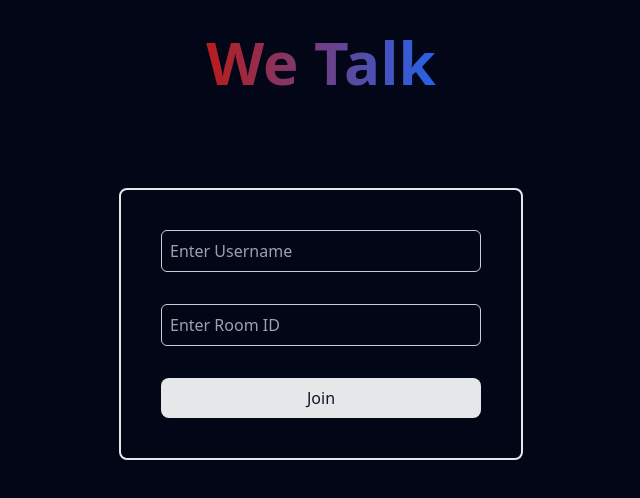
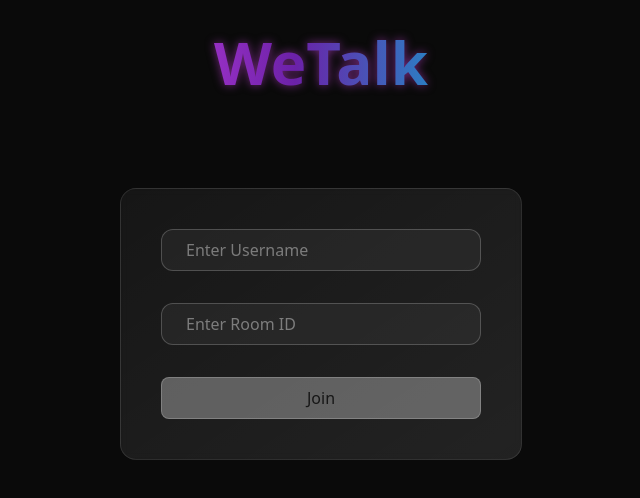
Before and after one commit to Krishnanand2517/webrtc-video-chat, a React (Vite) app in the folder client/: page / in a window 1280 px wide. Shown: the top 498 px of the page, without its empty margins (319-959 px from the left). Built offline with nearby package versions, Linux system fonts and the light colour scheme; no server answers.

Commit message:
style: Refine the entire look

```diff
--- a/client/package.json
+++ b/client/package.json
@@ -1,7 +1,7 @@
 {
   "name": "client",
   "private": true,
-  "version": "0.0.0",
+  "version": "0.2.0",
   "type": "module",
   "scripts": {
     "dev": "vite",
--- a/client/src/App.tsx
+++ b/client/src/App.tsx
@@ -2,7 +2,7 @@ import { Outlet } from "react-router-dom";
 
 function App() {
   return (
-    <div className="min-h-screen bg-slate-950 text-white">
+    <div className="min-h-screen bg-neutral-950 text-white/90">
       <Outlet />
     </div>
   );
--- a/client/src/screens/Lobby.tsx
+++ b/client/src/screens/Lobby.tsx
@@ -1,10 +1,14 @@
 import { FormEvent, useCallback, useEffect, useState } from "react";
 import { useNavigate } from "react-router-dom";
+
 import { useSocket } from "../hooks/useSocket";
 
 const LobbyScreen = () => {
   const navigate = useNavigate();
   const socket = useSocket();
+
+  const [isVisible, setIsVisible] = useState(false);
+  const [isLoading, setIsLoading] = useState(false);
 
   const [email, setEmail] = useState("");
   const [room, setRoom] = useState("");
@@ -12,6 +16,7 @@ const LobbyScreen = () => {
   const handleSubmitForm = useCallback(
     (e: FormEvent) => {
       e.preventDefault();
+      setIsLoading(true);
 
       socket?.emit("room:join", { email, room });
     },
@@ -21,30 +26,41 @@ const LobbyScreen = () => {
   const handleRoomJoin = useCallback(
     ({ room }: { room: string }) => {
       navigate(`/room/${room}`);
+      setIsLoading(false);
     },
     [navigate]
   );
 
   useEffect(() => {
+    setIsVisible(true);
+  }, []);
+
+  useEffect(() => {
     socket?.on("room:join", handleRoomJoin);
   }, [socket, handleRoomJoin]);
 
+  const isFormValid = email && room;
+
   return (
-    <div className="py-8 flex flex-col gap-24 justify-center items-center">
-      <h1 className="font-black text-4xl lg:text-6xl bg-gradient-to-r from-red-700 to-blue-600 text-transparent bg-clip-text">
-        We Talk
+    <div
+      className={`py-8 flex flex-col gap-24 justify-center items-center duration-1000 delay-300 ${
+        isVisible ? "opacity-100 translate-y-0" : "opacity-0 translate-y-8"
+      }`}
+    >
+      <h1 className="font-black text-4xl lg:text-6xl bg-gradient-to-r from-fuchsia-500 via-purple-800 to-cyan-500 bg-clip-text text-transparent bg-[length:200%_auto] animate-gradient drop-shadow-[0_0_5px_rgba(217,70,239,0.5)] dark:drop-shadow-[0_0_15px_rgba(34,211,238,0.4)]">
+        WeTalk
       </h1>
 
       <form
         onSubmit={handleSubmitForm}
-        className="p-6 lg:p-10 flex flex-col gap-6 lg:gap-8 border-2 rounded-lg"
+        className="p-6 lg:p-10 flex flex-col gap-6 lg:gap-8 bg-gradient-to-br from-white/5 to-white/10 backdrop-blur-sm border border-white/10 rounded-2xl hover:border-fuchsia-500/30 transition-all duration-500"
       >
         <input
           type="text"
           value={email}
           onChange={(e) => setEmail(e.target.value)}
           placeholder="Enter Username"
-          className="w-52 lg:w-80 text-sm lg:text-base bg-transparent border border-white/80 rounded-md p-2"
+          className="w-52 lg:w-80 text-sm lg:text-base bg-white/5 border border-white/20 rounded-xl px-6 py-2 text-white placeholder-white/40 focus:border-fuchsia-500/50 focus:bg-white/10 focus:outline-none transition-all duration-300"
           required
         />
 
@@ -53,12 +69,16 @@ const LobbyScreen = () => {
           value={room}
           onChange={(e) => setRoom(e.target.value)}
           placeholder="Enter Room ID"
-          className="w-52 lg:w-80 text-sm lg:text-base bg-transparent border border-white/80 rounded-md p-2"
+          className="w-52 lg:w-80 text-sm lg:text-base bg-white/5 border border-white/20 rounded-xl px-6 py-2 text-white placeholder-white/40 focus:border-fuchsia-500/50 focus:bg-white/10 focus:outline-none transition-all duration-300"
           required
         />
 
-        <button className="px-6 py-2 rounded-lg bg-white/90 text-slate-900 hover:bg-white/40 hover:text-white transition-colors">
-          Join
+        <button
+          type="submit"
+          disabled={isLoading || !isFormValid}
+          className="px-6 py-2 rounded-lg font-medium bg-white/90 text-neutral-900 hover:bg-white/70 border border-white/20 hover:border-fuchsia-500/50 cursor-pointer transition-colors disabled:bg-white/30 disabled:cursor-not-allowed"
+        >
+          {isLoading ? "..." : "Join"}
         </button>
       </form>
     </div>
--- a/client/src/screens/Room.tsx
+++ b/client/src/screens/Room.tsx
@@ -1,9 +1,9 @@
 import { useCallback, useEffect, useState } from "react";
+import { useParams } from "react-router-dom";
 import ReactPlayer from "react-player";
 
 import { useSocket } from "../hooks/useSocket";
 import peer from "../service/peer";
-import { useParams } from "react-router-dom";
 
 interface MessageData {
   text: string;
@@ -16,6 +16,8 @@ const RoomScreen = () => {
   const socket = useSocket();
 
   const { roomId } = useParams();
+
+  const [isVisible, setIsVisible] = useState(false);
 
   const [remoteSocketId, setRemoteSocketId] = useState<string>();
   const [remoteEmail, setRemoteEmail] = useState("");
@@ -165,6 +167,10 @@ const RoomScreen = () => {
   );
 
   useEffect(() => {
+    setIsVisible(true);
+  }, []);
+
+  useEffect(() => {
     socket?.on("user:joined", handleUserJoined);
     socket?.on("incoming:call", handleIncomingCall);
     socket?.on("call:accepted", handleCallAccepted);
@@ -210,7 +216,11 @@ const RoomScreen = () => {
   }, [handleNegoNeeded]);
 
   return (
-    <div className="flex flex-col gap-6 justify-center items-center py-6 px-10">
+    <div
+      className={`flex flex-col gap-6 justify-center items-center py-6 px-10 duration-1000 delay-300 ${
+        isVisible ? "opacity-100 translate-y-0" : "opacity-0 translate-y-8"
+      }`}
+    >
       <h2 className="text-lg">Room ID: {roomId}</h2>
 
       <h4 className="text-xl font-bold">
@@ -219,7 +229,7 @@ const RoomScreen = () => {
 
       {remoteSocketId && !(myStream && remoteStream) && (
         <button
-          className="px-6 py-2 rounded-md bg-green-500 hover:bg-green-700 transition-colors"
+          className="px-6 py-2 font-semibold rounded-md bg-green-500 hover:bg-green-700 transition-colors"
           onClick={handleCallUser}
         >
           CALL
@@ -229,7 +239,7 @@ const RoomScreen = () => {
       {isIncomingCall && (
         <button
           onClick={acceptCall}
-          className="px-6 py-2 rounded-md bg-green-500 hover:bg-green-700 transition-colors"
+          className="px-6 py-2 font-semibold rounded-md bg-green-500 hover:bg-green-700 transition-colors"
         >
           Accept Call from {remoteEmail}
         </button>
@@ -272,7 +282,7 @@ const RoomScreen = () => {
       {remoteStream && (
         <div className="flex flex-col items-center gap-6 w-[300px] lg:w-3/4 lg:max-w-lg text-sm lg:text-base">
           {/* MESSAGES */}
-          <div className="flex flex-col gap-4 p-4 border border-white rounded-md w-full">
+          <div className="w-full flex flex-col gap-4 p-4 bg-gradient-to-br from-white/5 to-white/10 backdrop-blur-sm border border-white/10 rounded-2xl hover:border-fuchsia-500/30 transition-all duration-500">
             {messagesList.map((message, idx) => (
               <div
                 key={idx}
@@ -303,7 +313,7 @@ const RoomScreen = () => {
             <input
               type="text"
               placeholder="Your message..."
-              className="text-sm lg:text-base bg-transparent border border-white/80 rounded-md p-2"
+              className="text-sm lg:text-base bg-white/5 border border-white/20 rounded-xl px-6 py-2 text-white placeholder-white/40 focus:border-fuchsia-500/50 focus:bg-white/10 focus:outline-none transition-all duration-300"
               value={currentMessage}
               onChange={(e) => setCurrentMessage(e.target.value)}
             />
--- a/client/tailwind.config.js
+++ b/client/tailwind.config.js
@@ -2,7 +2,17 @@
 export default {
   content: ["./index.html", "./src/**/*.{js,ts,jsx,tsx}"],
   theme: {
-    extend: {},
+    extend: {
+      animation: {
+        gradient: "gradient 8s linear infinite",
+      },
+      keyframes: {
+        gradient: {
+          "0%, 100%": { "background-position": "0% 50%" },
+          "50%": { "background-position": "100% 50%" },
+        },
+      },
+    },
   },
   plugins: [],
 };
```
Also changed, not shown: client/vercel.json (added).
